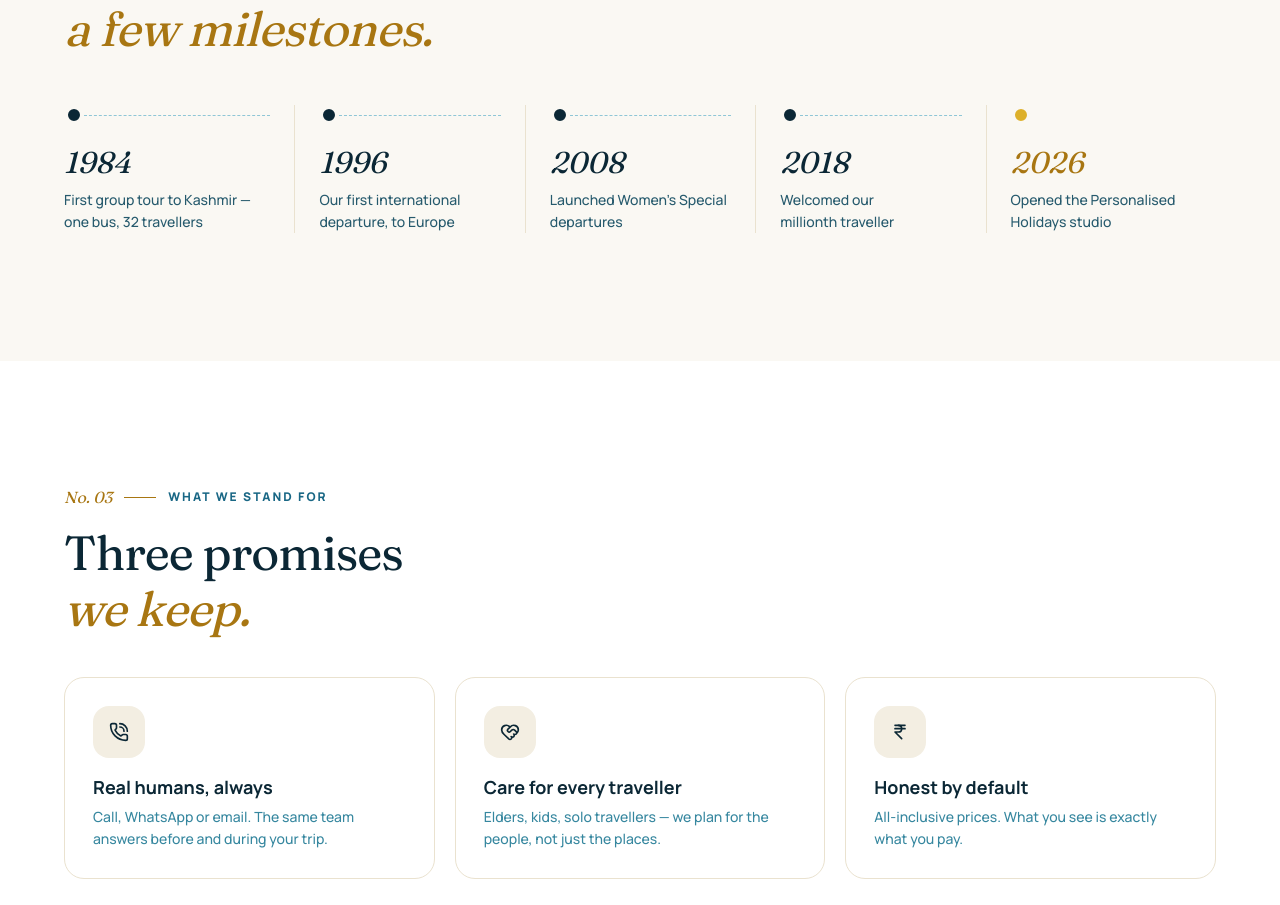
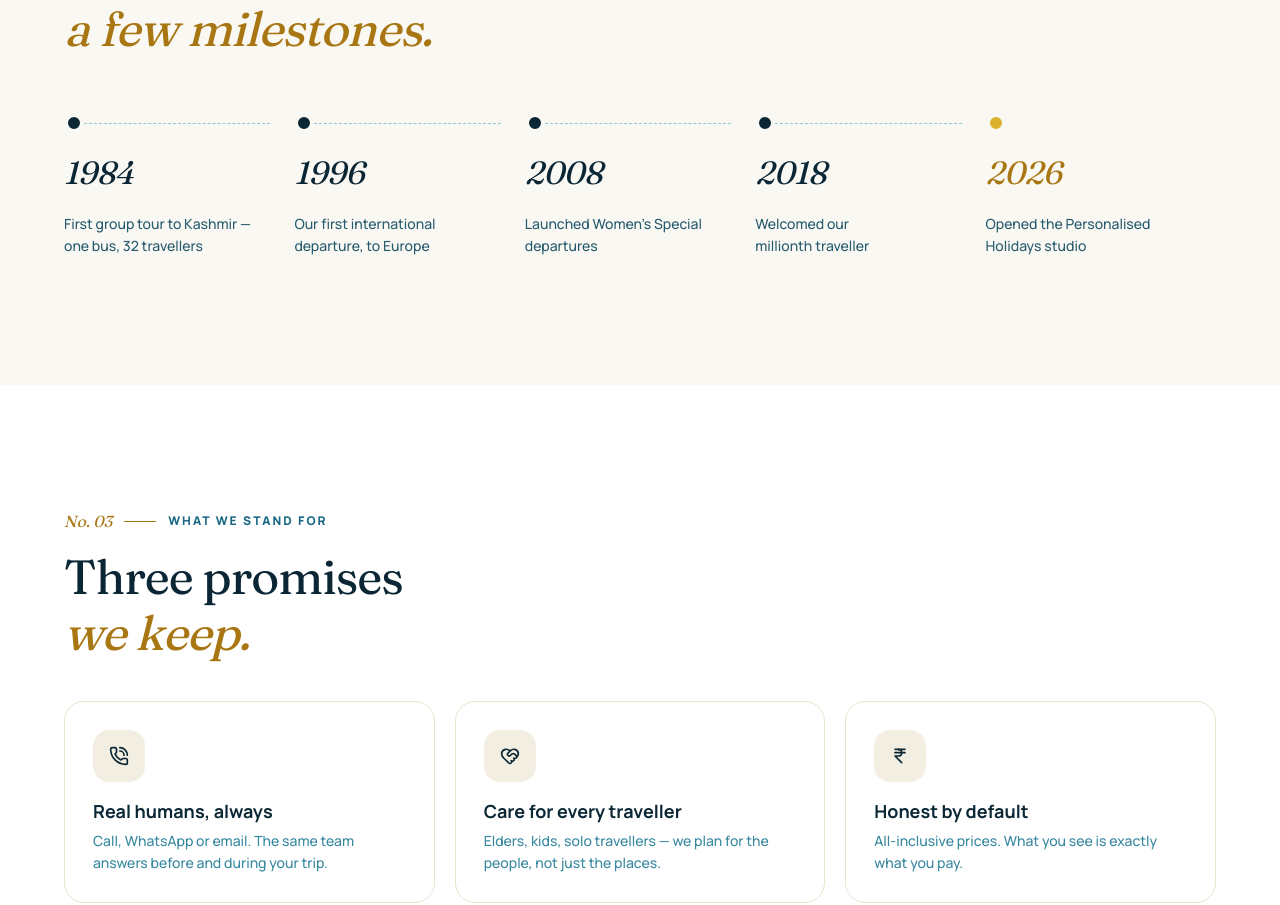
Before and after one commit to entropix-in/hidden-miles, a Next.js app: page /about in a window 1280 px wide. Shown: the part 1956-2861 px from the top of the page. Built offline with nearby package versions, Linux system fonts and the light colour scheme; no server answers.

Commit message:
Polish about page milestone timeline spacing and typography
- Increase top margin above milestones and date-to-label gap
- Use explicit 32px display sizing for year labels
- Remove vertical dividers between milestones

```diff
--- a/src/app/(site)/about/page.tsx
+++ b/src/app/(site)/about/page.tsx
@@ -127,7 +127,7 @@ export default async function AboutPage() {
             title="Four decades,"
             accent="a few milestones."
           />
-          <div className="mt-12 grid gap-8 sm:grid-cols-2 lg:grid-cols-5 lg:gap-0">
+          <div className="mt-14 grid gap-8 sm:grid-cols-2 lg:grid-cols-5 lg:gap-0">
             {[
               ["1984", "First group tour to Kashmir — one bus, 32 travellers"],
               ["1996", "Our first international departure, to Europe"],
@@ -135,10 +135,7 @@ export default async function AboutPage() {
               ["2018", "Welcomed our millionth traveller"],
               ["2026", "Opened the Personalised Holidays studio"],
             ].map(([year, title], index) => (
-              <div
-                key={year}
-                className={`lg:pr-6 ${index ? "lg:border-l lg:border-sand-300 lg:pl-6" : ""}`}
-              >
+              <div key={year} className="lg:pr-6">
                 <div className="flex items-center gap-0">
                   <span
                     className={`h-5 w-5 shrink-0 rounded-full border-4 border-sand-100 ${
@@ -152,13 +149,13 @@ export default async function AboutPage() {
                   />
                 </div>
                 <p
-                  className={`mt-5 font-display text-3xl italic ${
+                  className={`mt-5 font-display text-[32px] italic leading-[40px] tracking-[-0.5px] ${
                     index === 4 ? "text-gold-600" : "text-ink"
                   }`}
                 >
                   {year}
                 </p>
-                <p className="type-small mt-2 text-navy-700">{title}</p>
+                <p className="type-small mt-5 text-navy-700">{title}</p>
               </div>
             ))}
           </div>
```
